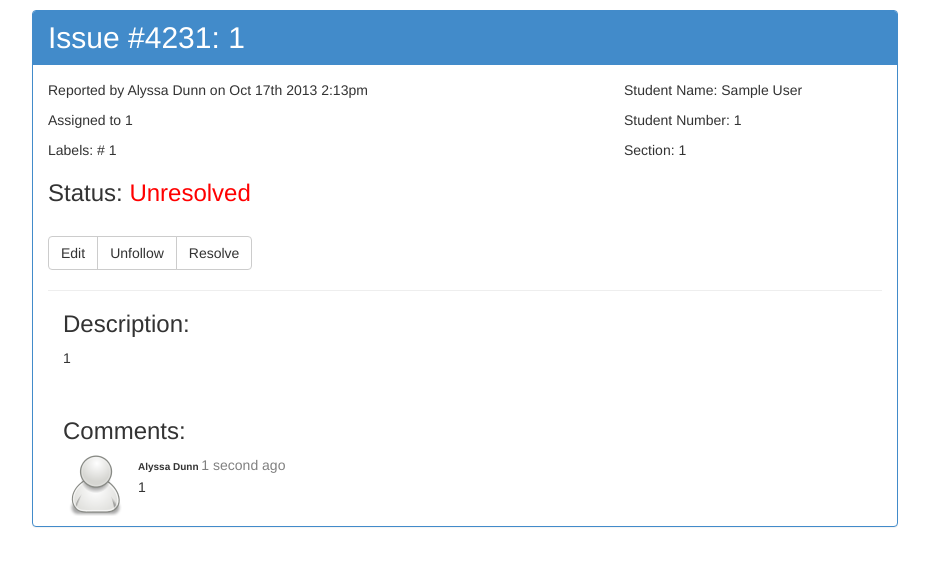
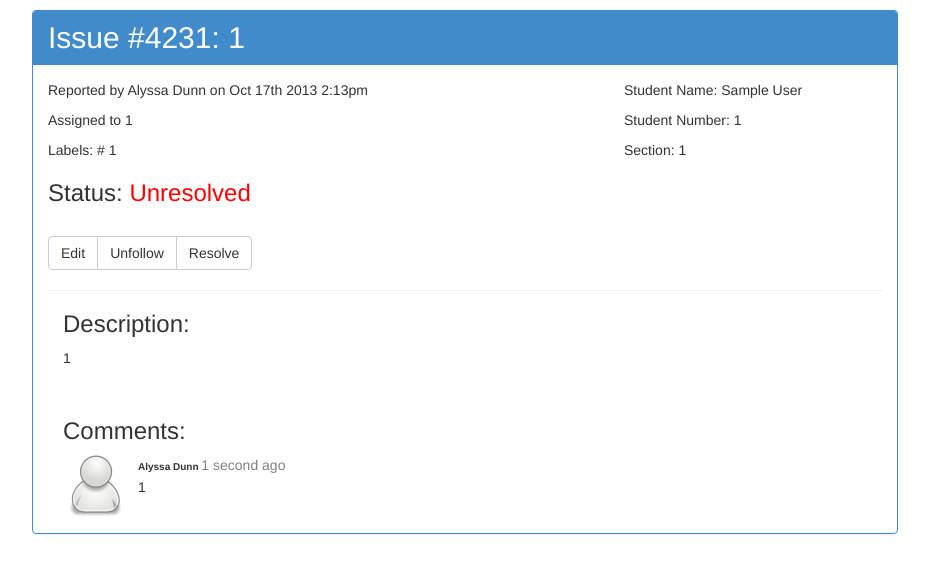
Before and after one commit to midlife83/ArgentineRose, a PHP site: page /unresolved_issue.php in a window 1280 px wide. Shown: the top 573 px of the page, without its empty margins (175-1104 px from the left). Run offline with PHP 8.4, Linux system fonts and the light colour scheme; the visitor is signed in with stand-in values (Sample User, id 1).

Commit message:
Fiexed some panel size problems

```diff
--- a/js/app.js
+++ b/js/app.js
@@ -300,6 +300,7 @@ function displayTommy(){
 	document.getElementById('john').style.display='none';
 	document.getElementById('phoa').style.display='none';
 }
+
 function displayVincent(){
 	document.getElementById("jeff-anchor").className='';
 	document.getElementById("jeff-anchor").className='list-group-item';
--- a/resolved_issue.php
+++ b/resolved_issue.php
@@ -43,7 +43,7 @@
     </h2>
 </div>
 
-   <div class="panel-body" id="opened_issue_tab">
+   <div class="panel-body" id="opened_issue_tab" style="height:100%">
 
     <div class="row">
      <div class="col-md-8">
--- a/unresolved_issue.php
+++ b/unresolved_issue.php
@@ -14,7 +14,7 @@
 </head>
 
 <body>
- <div class="container" style="margin-top:10px; width:70%; height:100%">
+ <div class="container" style="margin-top:10px; width:70%;">
   <div class="panel panel-primary">
    <div class="panel-heading">
     <?php session_start();
@@ -38,7 +38,7 @@
     </h2>
    </div>
 
-   <div class="panel-body" id="opened_issue_tab">
+   <div class="panel-body" id="opened_issue_tab"  style="height:100%">
 
     <div class="row">
      <div class="col-md-8">
@@ -134,7 +134,7 @@
      <table>
      <tr>
      <td width="730">
-     <strong><font size="1">  </font></strong><font size="1"><strong>&nbsp;&nbsp;&nbsp;&nbsp;&nbsp;Me</strong></font><font color="gray"></font>
+     <strong><font size="1">  </font></strong><font size="1"><strong>&nbsp;&nbsp;&nbsp;&nbsp;&nbsp;Alyssa Dunn(Me)</strong></font><font color="gray"></font>
        </td>
       </tr>
 
```
